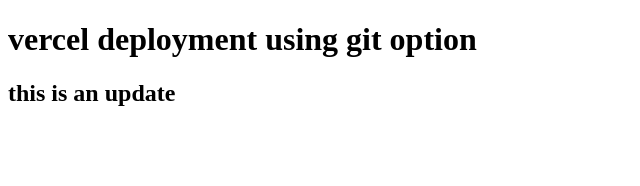
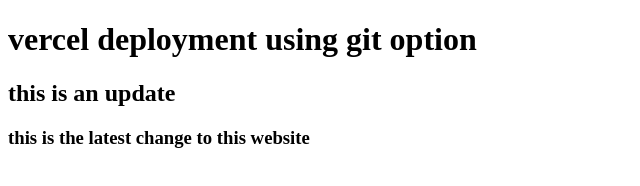
Before and after one commit to winnerayox/vercel-git-option, a plain HTML site: page index.html in a window 1280 px wide. Shown: the whole page, without its empty margins (0-640 px from the left). Drawn offline with Linux system fonts and the light colour scheme.

Commit message:
chore:add new content to index .html

```diff
--- a/index.html
+++ b/index.html
@@ -8,5 +8,6 @@
 <body>
     <h1>vercel deployment using git option</h1>
     <h2>this is an update</h2>
+    <h3>this is the latest change to this website</h3>
 </body>
 </html>
```
